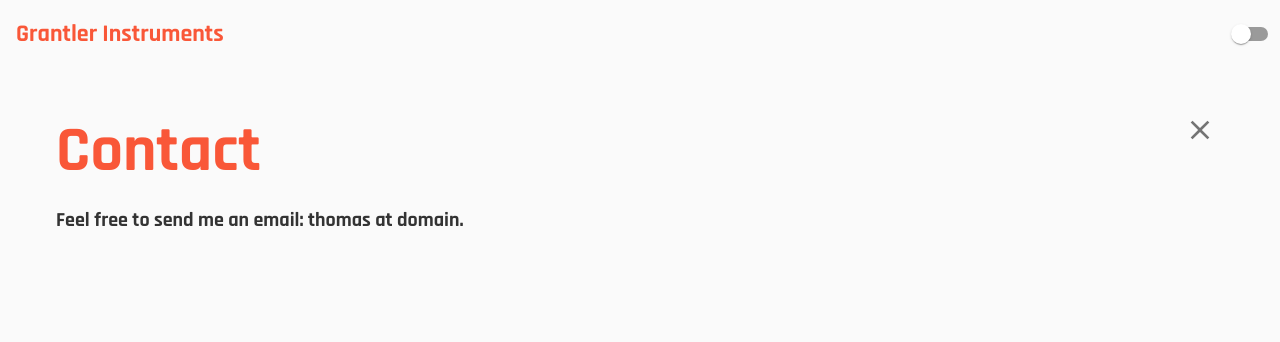
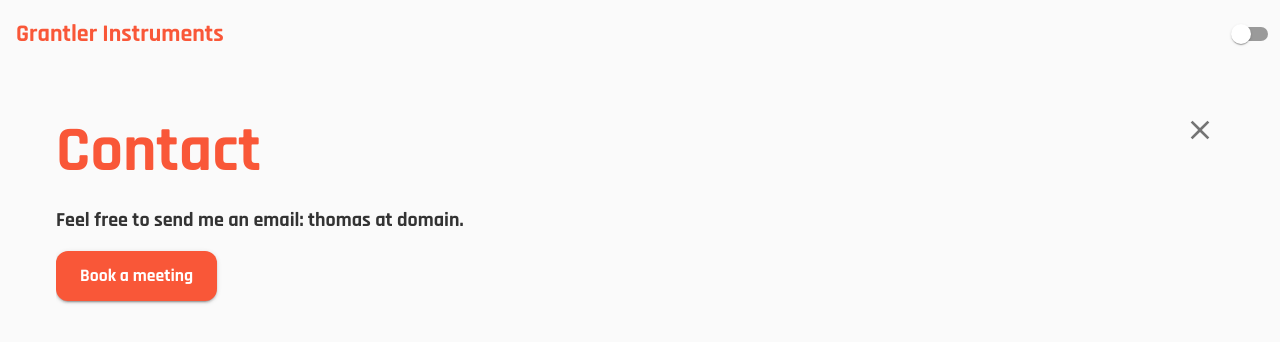
Before and after one commit to grantler-instruments/website, a React (Vite) app: page /#/contact in a window 1280 px wide. Shown: the top 342 px of the page. Built offline with nearby package versions, Linux system fonts and the light colour scheme; what @elemaudio/core would draw is missing.

Commit message:
added book meeting button

```diff
--- a/src/components/About.tsx
+++ b/src/components/About.tsx
@@ -1,4 +1,4 @@
-import { Box, Typography } from "@mui/material";
+import { Box, Button, Typography } from "@mui/material";
 import Page from "./Page";
 import thomasImage from "../assets/thomas.jpeg";
 
@@ -26,6 +26,17 @@ const About = () => {
           I also welcome commissions and am available for workshops and talks
           on instrument building, musical interfaces, and creative technology.
         </Typography>
+        <Box>
+          <Button
+            component="a"
+            href="https://cal.com/thomasgeissl/30min"
+            target="_blank"
+            rel="noopener noreferrer"
+            variant="contained"
+          >
+            Book a meeting
+          </Button>
+        </Box>
         <Box
           component="img"
           src={thomasImage}
--- a/src/components/Contact.tsx
+++ b/src/components/Contact.tsx
@@ -1,4 +1,4 @@
-import { Typography } from "@mui/material";
+import { Button, Typography } from "@mui/material";
 import Page from "./Page";
 
 const Contact = () => {
@@ -7,6 +7,16 @@ const Contact = () => {
       <Typography>
         Feel free to send me an email: thomas at domain.
       </Typography>
+      <Button
+        component="a"
+        href="https://cal.com/thomasgeissl/30min"
+        target="_blank"
+        rel="noopener noreferrer"
+        variant="contained"
+        sx={{ mt: 2 }}
+      >
+        Book a meeting
+      </Button>
     </Page>
   );
 };
```
